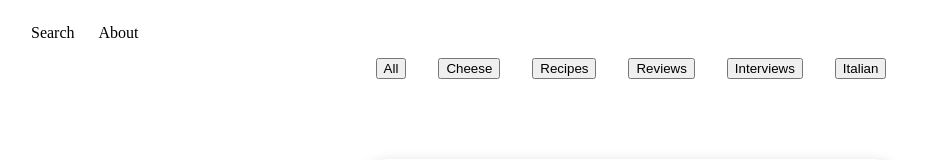
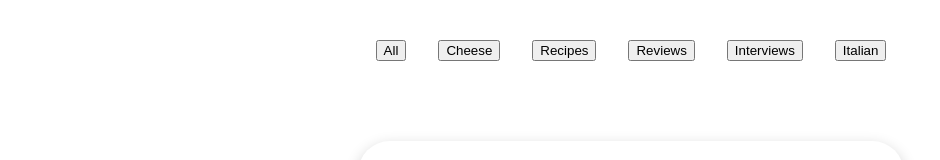
Before and after one commit to SeanCesario/seanDevonFoodBlog, a React (Create React App) app: page / in a window 1280 px wide. Shown: the top 160 px of the page, without its empty margins (9-949 px from the left). Built offline with nearby package versions, Linux system fonts and the light colour scheme.

Commit message:
remove everything

```diff
--- a/src/components/Header.tsx
+++ b/src/components/Header.tsx
@@ -4,8 +4,6 @@ function Header() {
     return (
         <section className="header">
             <div className="links">
-                <a>Search</a>
-                <a>About</a>
             </div>
         </section>
     )
```
